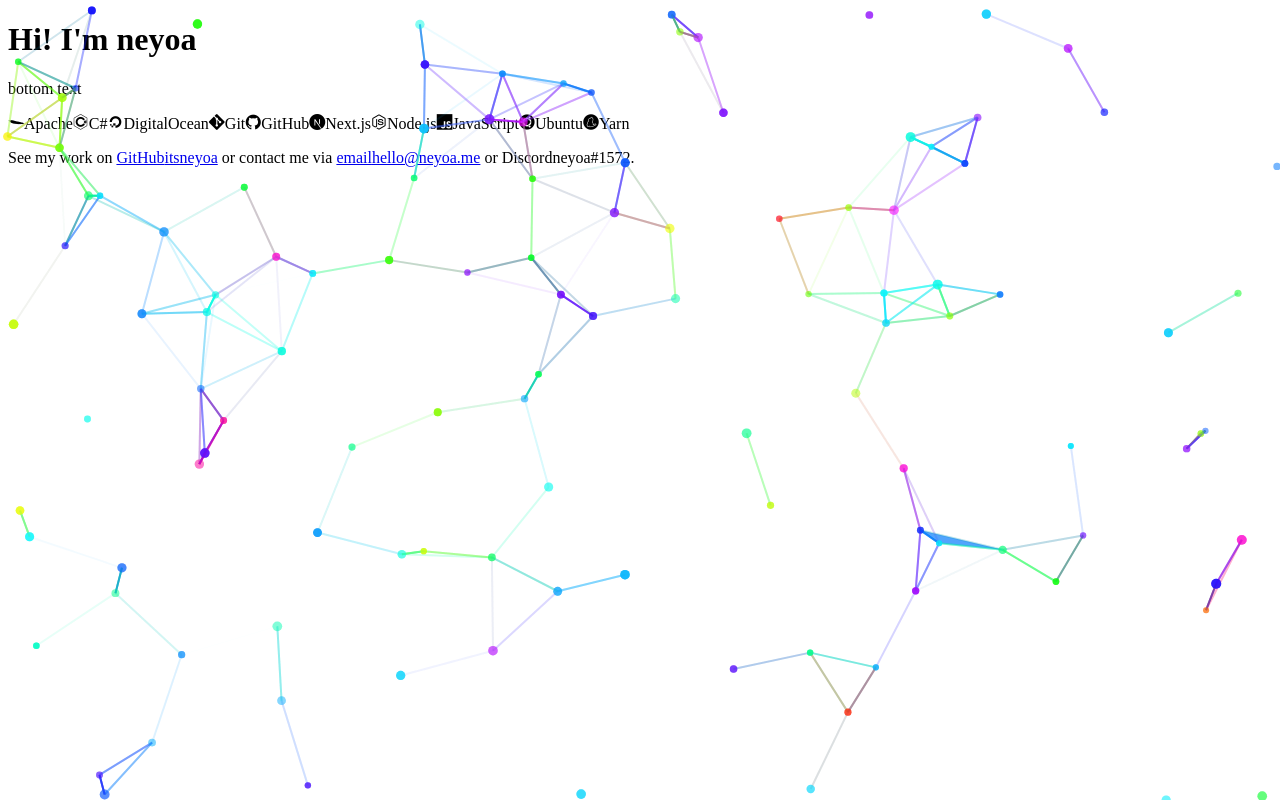
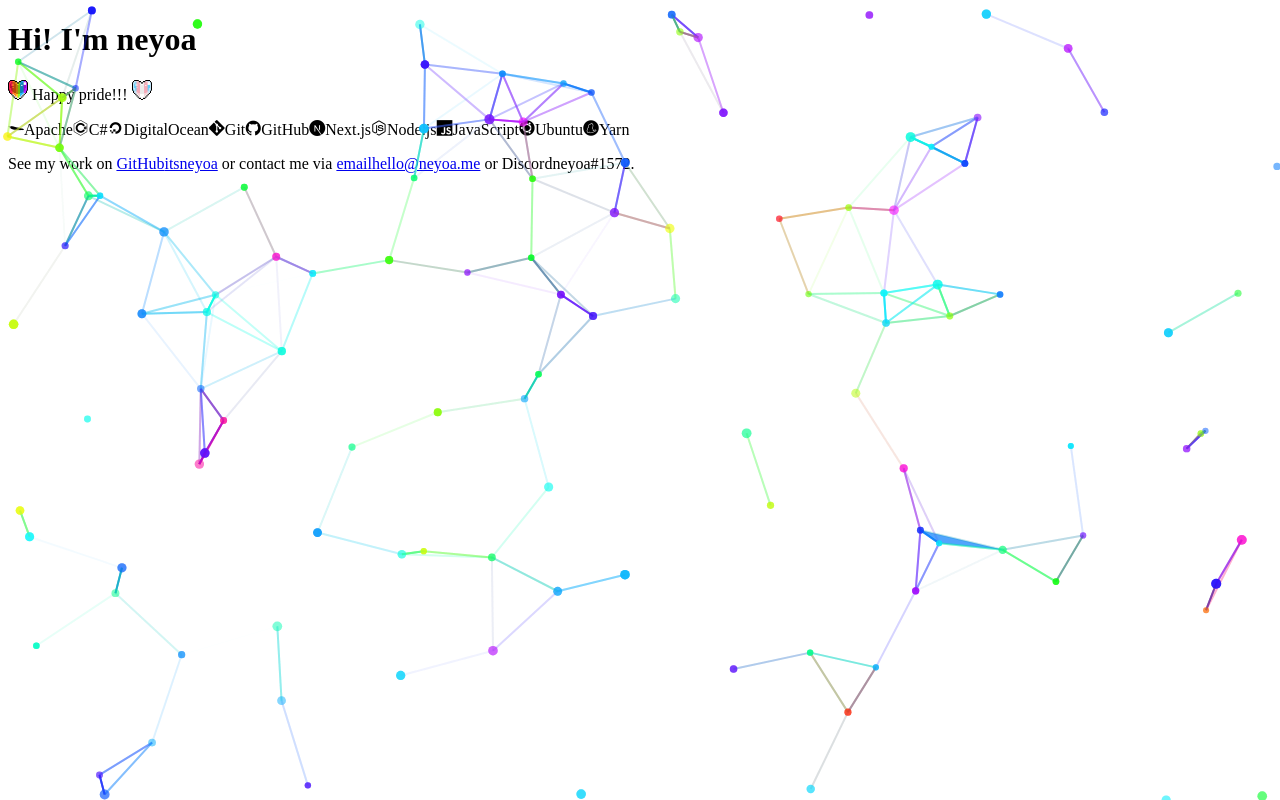
Before and after one commit to itsneyoa/neyoa.me, a Next.js app: page / in a window 1280 px wide. Built offline with nearby package versions, Linux system fonts and the light colour scheme.

Commit message:
Happy pride!

```diff
--- a/pages/index.js
+++ b/pages/index.js
@@ -1,5 +1,7 @@
 import Head from 'next/head'
-import styles from '../styles/Home.module.css'
+import Image from 'next/image'
+import rainbowcrystalheart from '../public/rainbowcrystalheart.gif'
+import transcrystalheart from '../public/transcrystalheart.gif'
 import Particles from "react-tsparticles";
 import particlesOptions from '../styles/particles.json'
 
@@ -20,7 +22,7 @@ export default function Home() {
         </h1>
 
         <p className="mt-3 text-2xl">
-          bottom text {/* if you read this you're a cutie <3 */}
+          <Image src={rainbowcrystalheart} width="20" height="20" /> Happy pride!!! <Image src={transcrystalheart} width="20" height="20" /> {/* if you read this you're a cutie <3 */}
         </p>
 
         <p className="mt-12 text-5xl flex flex-row flex-wrap justify-center">
```
Also changed, not shown: public/rainbowcrystalheart.gif (added), public/transcrystalheart.gif (added).
